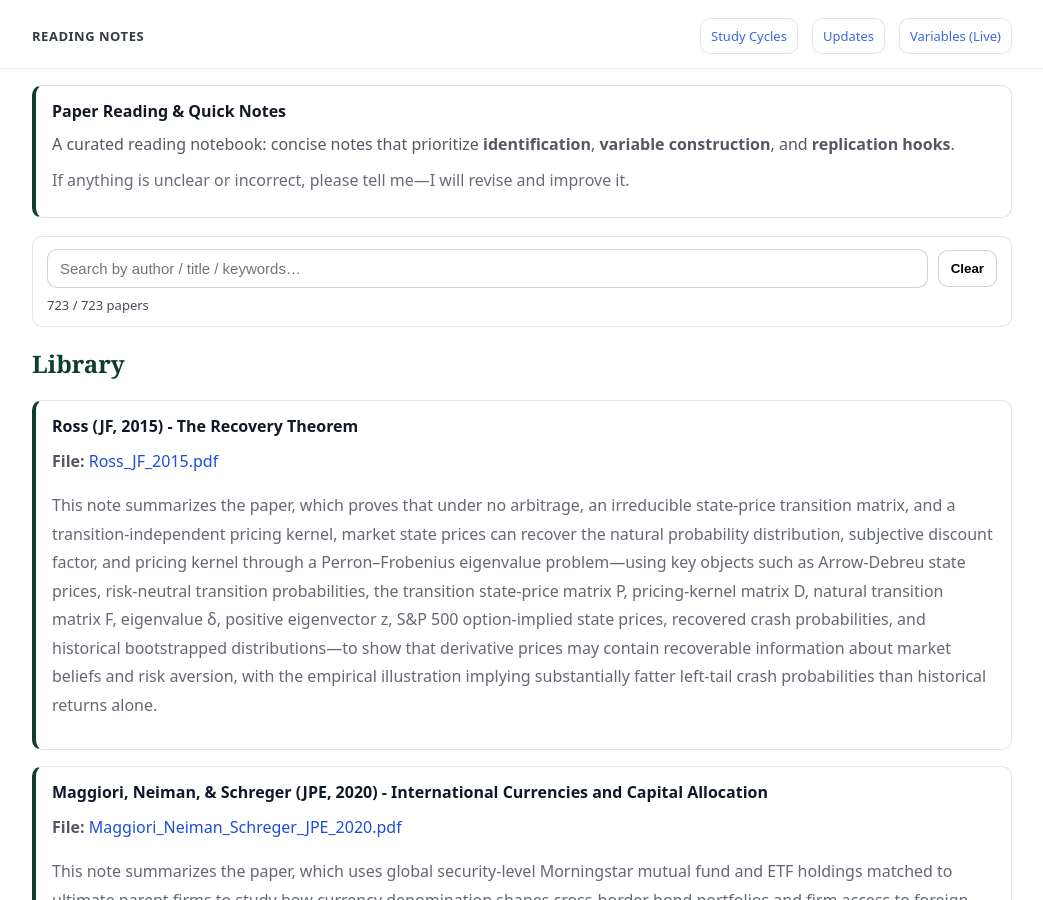
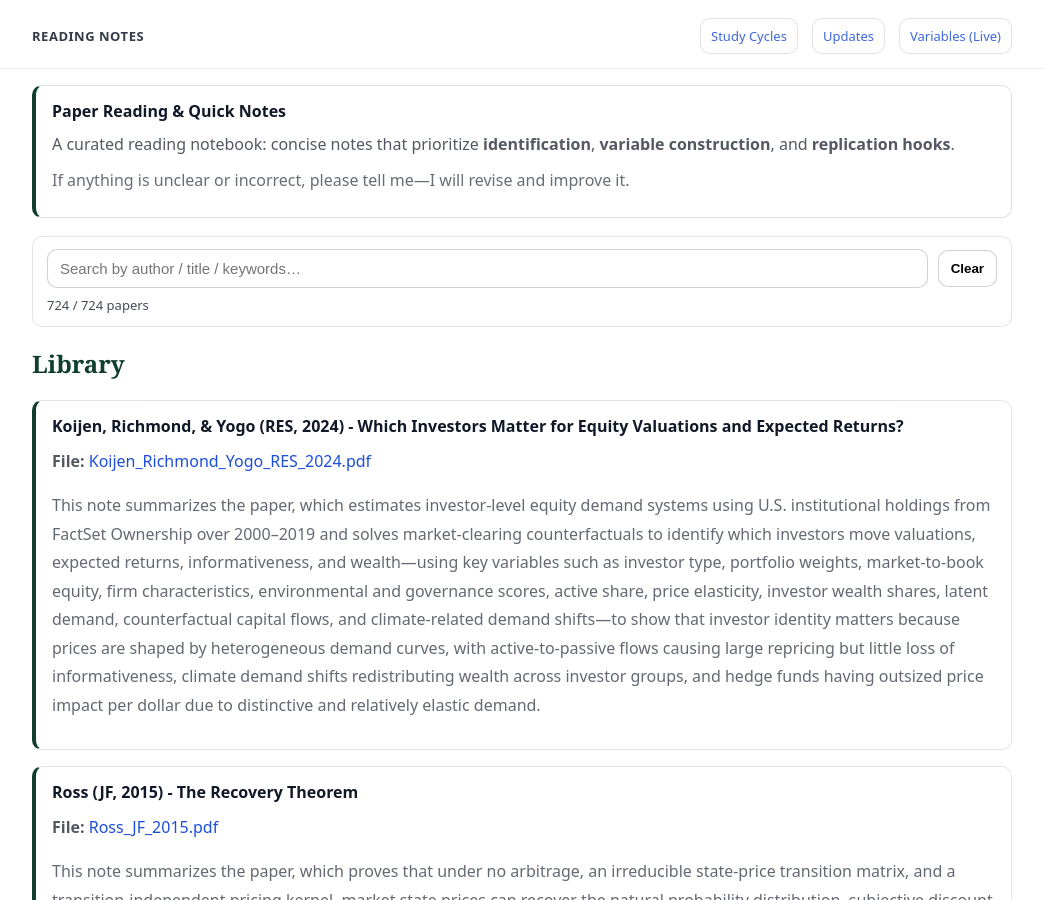
Before and after one commit to yaxinzn/study-archive, a Jekyll site: the page built from reading/index.md, in a window 1280 px wide and 900 px high. Shown: the whole window, without its empty margins (118-1161 px from the left). Built offline with Jekyll 4.4.1, drawn with Linux system fonts in a browser that asks for light colours.

Commit message:
Reading: add/update Koijen_Richmond_Yogo_RES_2024.pdf

```diff
--- a/_data/reading.yml
+++ b/_data/reading.yml
@@ -1,3 +1,8 @@
+- title: "Koijen, Richmond, & Yogo (RES, 2024) - Which Investors Matter for Equity Valuations and Expected Returns?"
+  file: "Koijen_Richmond_Yogo_RES_2024.pdf"
+  desc: >-
+    This note summarizes the paper, which estimates investor-level equity demand systems using U.S. institutional holdings from FactSet Ownership over 2000–2019 and solves market-clearing counterfactuals to identify which investors move valuations, expected returns, informativeness, and wealth—using key variables such as investor type, portfolio weights, market-to-book equity, firm characteristics, environmental and governance scores, active share, price elasticity, investor wealth shares, latent demand, counterfactual capital flows, and climate-related demand shifts—to show that investor identity matters because prices are shaped by heterogeneous demand curves, with active-to-passive flows causing large repricing but little loss of informativeness, climate demand shifts redistributing wealth across investor groups, and hedge funds having outsized price impact per dollar due to distinctive and relatively elastic demand.
+
 - title: "Ross (JF, 2015) - The Recovery Theorem"
   file: "Ross_JF_2015.pdf"
   desc: >-
```
Also changed, not shown: 1 other file.
